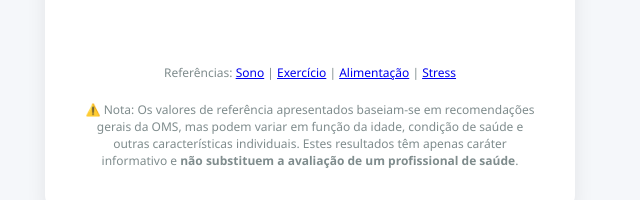
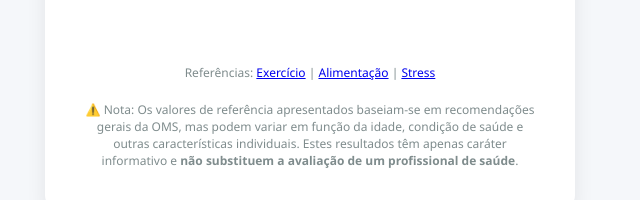
Before and after one commit to ostec-shared/calculadora-estilo-vida, a plain HTML site: page index.html in a window 1280 px wide. Shown: the part 663-863 px from the top of the page, 330-970 px from the left. Drawn offline with Linux system fonts and the light colour scheme.

Commit message:
Update index.html

```diff
--- a/index.html
+++ b/index.html
@@ -106,7 +106,6 @@
     <div id="resultado"></div>
 
     <p style="font-size: 12px; color: #7f8c8d; text-align: center;"> Referências:
-      <a href="https://www.who.int/health-topics/sleep" target="_blank">Sono</a> |
       <a href="https://www.who.int/news-room/fact-sheets/detail/physical-activity" target="_blank">Exercício</a> |
       <a href="https://www.who.int/news-room/fact-sheets/detail/healthy-diet" target="_blank">Alimentação</a> |
       <a href="https://www.who.int/news-room/questions-and-answers/item/stress" target="_blank">Stress</a>
```
